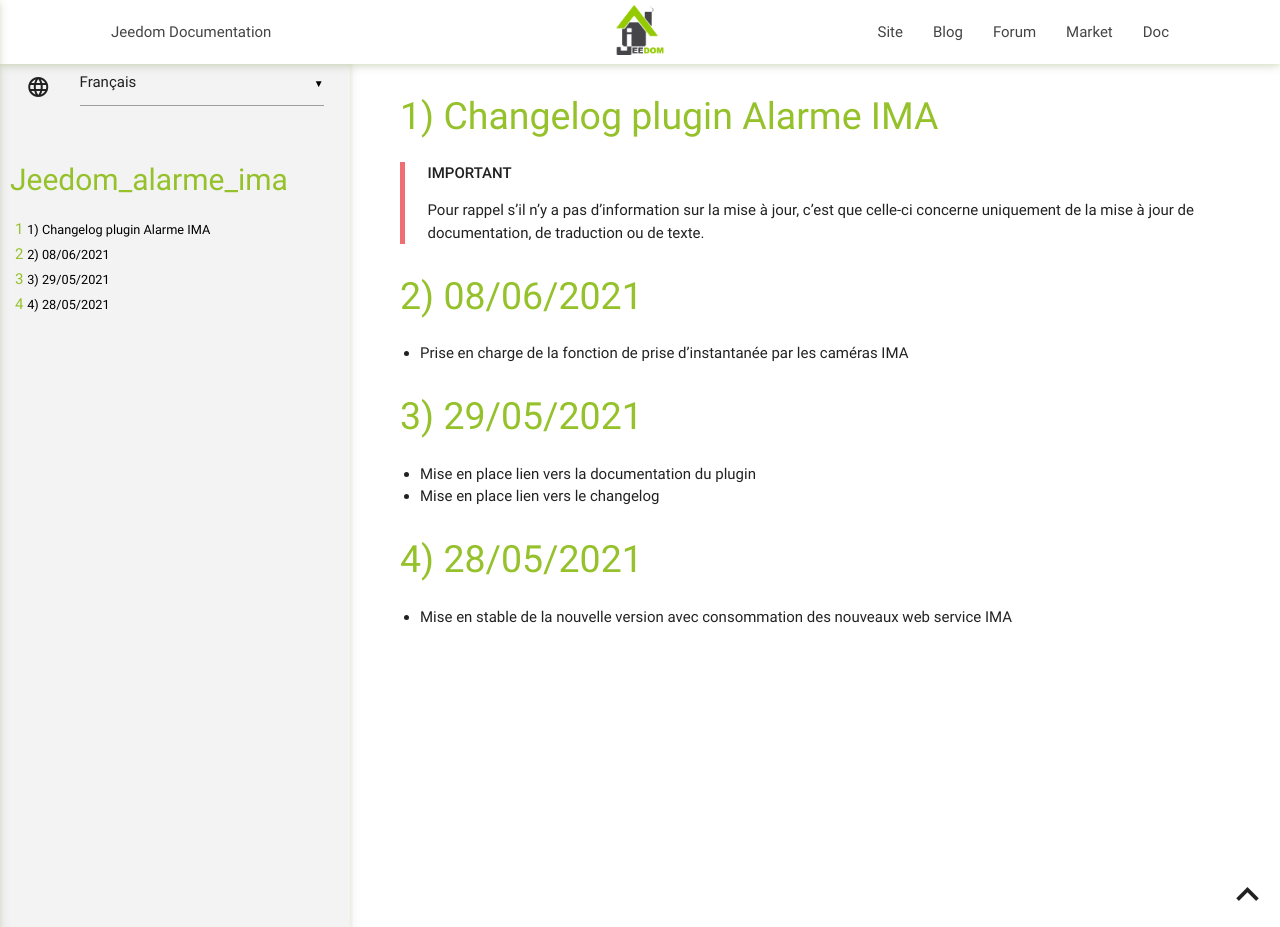
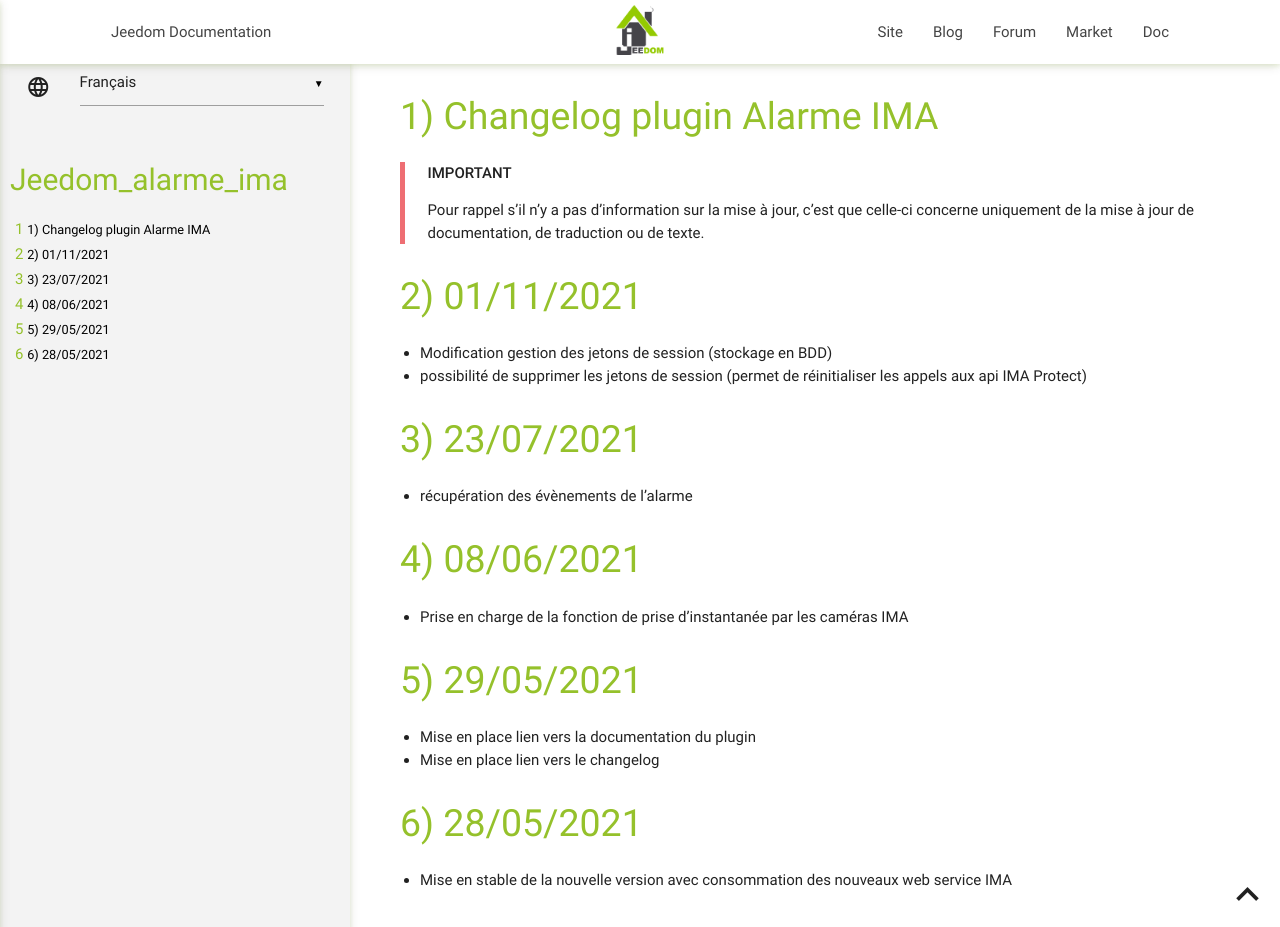
Before and after one commit to lplancke/jeedom_alarme_IMA, a Jekyll site: the page built from docs/fr_FR/changelog.md, in a window 1280 px wide and 927 px high. Built offline with Jekyll 4.4.1, drawn with Linux system fonts in a browser that asks for light colours; our own code applies the rules of GitHub Pages for plain Markdown files.

Commit message:
new manage of error message and update changelog and plugin documentation

```diff
--- a/docs/fr_FR/changelog.md
+++ b/docs/fr_FR/changelog.md
@@ -3,6 +3,13 @@
 >**IMPORTANT**
 >
 >Pour rappel s'il n'y a pas d'information sur la mise à jour, c'est que celle-ci concerne uniquement de la mise à jour de documentation, de traduction ou de texte.
+
+# 01/11/2021
+- Modification gestion des jetons de session (stockage en BDD)
+- possibilité de supprimer les jetons de session (permet de réinitialiser les appels aux api IMA Protect)
+
+# 23/07/2021
+- récupération des évènements de l'alarme
 
 # 08/06/2021
 - Prise en charge de la fonction de prise d'instantanée par les caméras IMA
```
Also changed, not shown: docs/fr_FR/index.md (+2 -1 lines), docs/images/Alarme_IMA_Capture_contact_V3.JPG (added), 1 other file.
